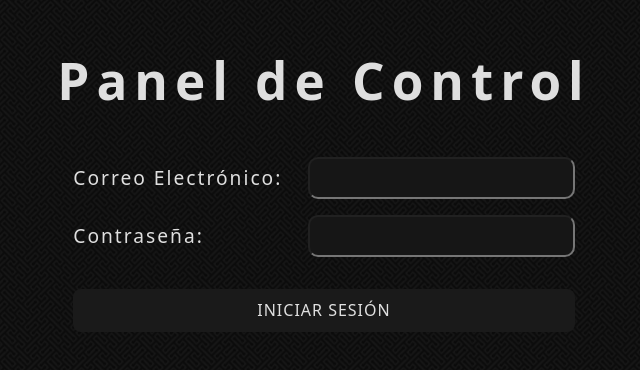
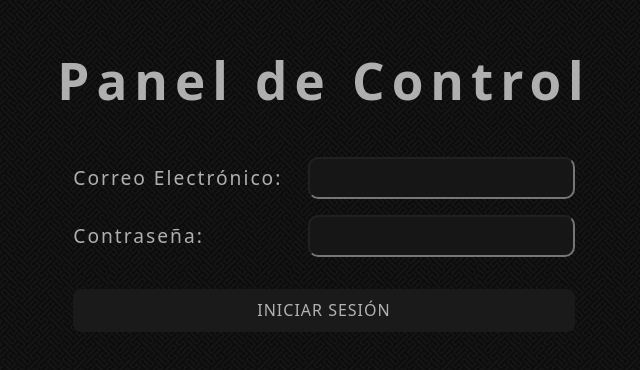
Before and after one commit to Ebyn2277/bingo-don-sepu-control-panel, a React (Vite) app: page / in a window 1280 px wide. Shown: the part 200-570 px from the top of the page, without its empty margins (316-956 px from the left). Built offline with nearby package versions, Linux system fonts and the light colour scheme; the HTML template or start-up script is replaced by a standard one.

Commit message:
Factorizing general font's color

```diff
--- a/src/App.css
+++ b/src/App.css
@@ -3,11 +3,11 @@
   margin: 0 auto;
   padding: 2rem;
   text-align: center;
-  color: #fffd;
+  color: #fffa;
 
   input {
     background-color: #161616;
-    color: #fffd;
+    color: #fffa;
   }
 }
 
--- a/src/Dashboard.css
+++ b/src/Dashboard.css
@@ -24,7 +24,6 @@
   border: 4px solid #161616;
   border-radius: 10px;
   background-color: #222;
-  opacity: 0.9;
 
   box-shadow: 0 0 20px #0008;
 }
--- a/src/index.css
+++ b/src/index.css
@@ -9,7 +9,6 @@
   font-weight: 400;
 
   color-scheme: light dark;
-  color: rgba(255, 255, 255, 0.87);
 
   font-synthesis: none;
   text-rendering: optimizeLegibility;
@@ -51,7 +50,7 @@ button {
   font-weight: 500;
   font-family: inherit;
   background-color: #1a1a1a;
-  color: #fffd;
+  color: #fffa;
 
   cursor: pointer;
   transition: border-color 0.25s;
```
